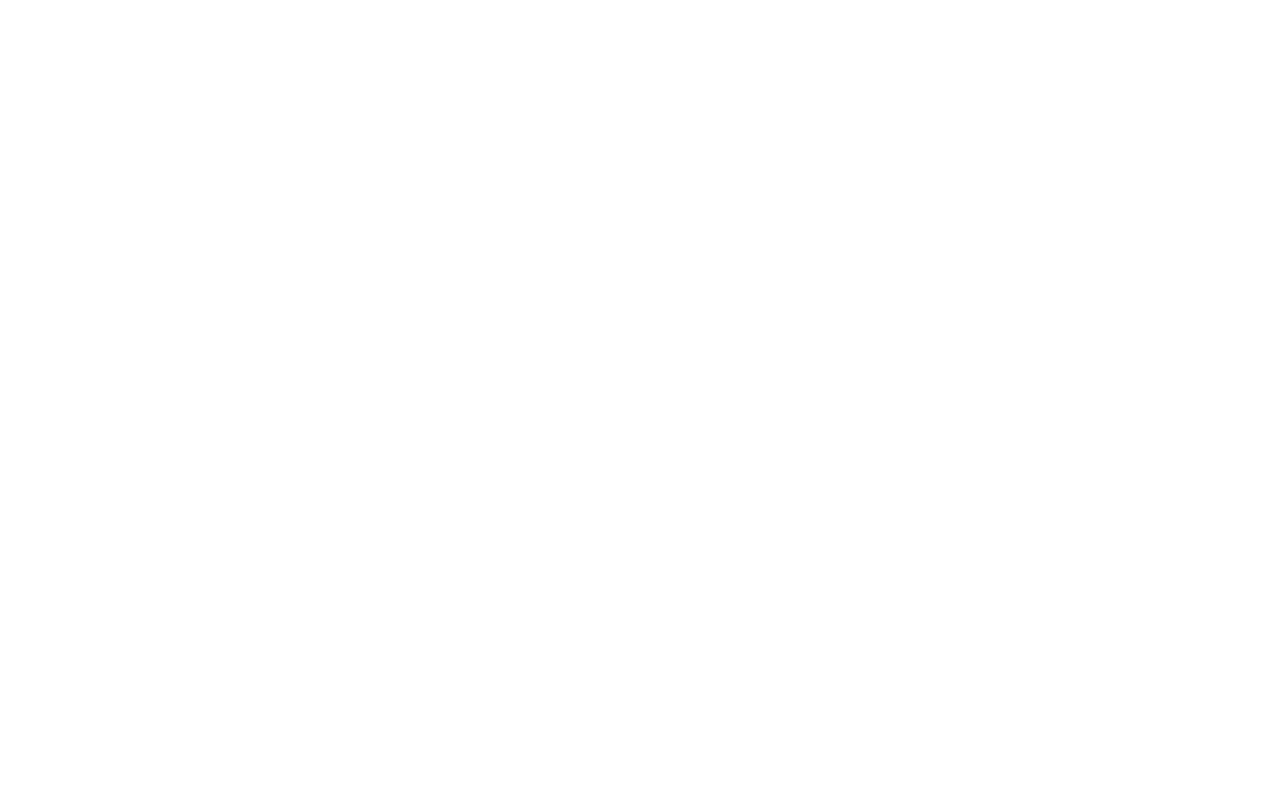
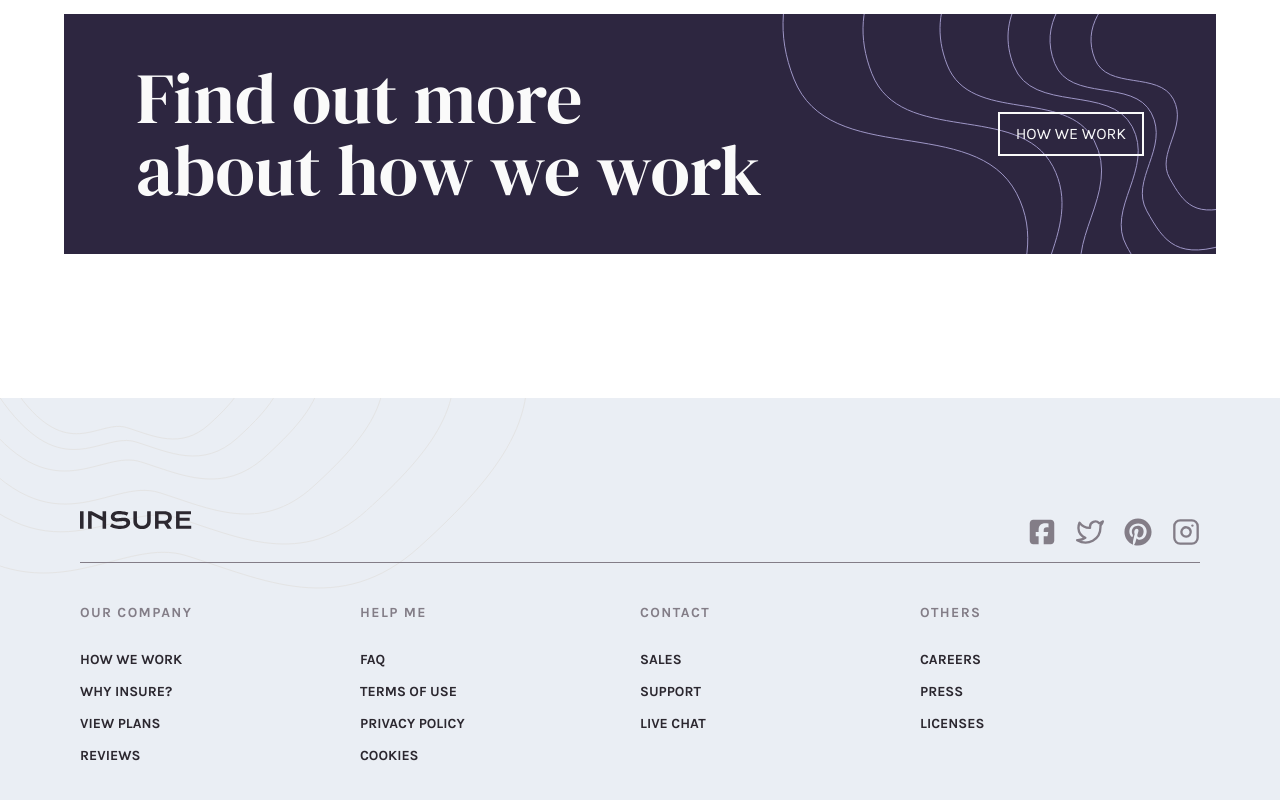
Before and after one commit to abok-cymk/insure-landing-page-master, a React (Vite) app: page / in a window 1280 px wide. Shown: the part 1274-2074 px from the top of the page. Before the commit the page ends 1192 px from the top, so only its background shows below. Built offline with nearby package versions, Linux system fonts and the light colour scheme.

Commit message:
fix layout, added blog cta section and footer

```diff
--- a/src/App.jsx
+++ b/src/App.jsx
@@ -1,3 +1,5 @@
+import BlogCTA from "./BlogCTA"
+import Footer from "./Footer"
 import Header from "./Header"
 import HowWeWork from "./HowWeWork"
 
@@ -5,11 +7,13 @@
   return (
     <>
       <Header />
-      <main>
+      <main className="px-6 mb-36">
         <HowWeWork />
+        <BlogCTA />
       </main>
+      <Footer />
     </>
-  )
+  );
 }
 
 export default App
--- /dev/null
+++ b/src/BlogCTA.jsx
@@ -0,0 +1,27 @@
+import { memo } from "react";
+import Button from "./components/Button";
+
+const BlogCTA = () => {
+  return (
+    <section className="max-w-6xl mx-auto bg-Blue-950 py-12 px-18 flex flex-col gap-3 sm:flex-row lg:flex-row items-center justify-between text-center sm:text-left lg:text-left mt-28 text-Gray-50 relative overflow-hidden">
+      {/* Right pattern */}
+      <picture className="absolute top-0 right-0 z-0">
+        <source
+          media="(min-width: 939px)"
+          srcSet="/bg-pattern-how-we-work-desktop.svg"
+        />
+        <source
+          media="(max-width: 768px)"
+          srcSet="/bg-pattern-how-we-work-mobile.svg"
+        />
+        <img src="/bg-pattern-how-we-work-desktop.svg" alt="" className="" />
+      </picture>
+      <h2 className="sm:max-w-sm lg:max-w-2xl text-2xl sm:text-4xl lg:text-7xl text-balance z-70">
+        Find out more about how we work
+      </h2>
+      <Button text="how we work" className="py-2 z-70" />
+    </section>
+  );
+}
+
+export default memo(BlogCTA);
--- /dev/null
+++ b/src/Footer.jsx
@@ -0,0 +1,72 @@
+import { FaPinterest } from "react-icons/fa";
+import { FaSquareFacebook } from "react-icons/fa6";
+import { FiInstagram, FiTwitter } from "react-icons/fi";
+
+const companyItems = {
+  "our company": ["how we work", "why insure?", "view plans", "reviews"],
+  "help me": ["faq", "terms of use", "privacy policy", "cookies"],
+  contact: ["sales", "support", "live chat"],
+  others: ["careers", "press", "licenses"],
+};
+
+const Footer = () => {
+  return (
+    <footer className="bg-Blue-500/20 relative overflow-hidden py-24 px-20">
+      <picture className="absolute left-0 top-0 z-0 -mt-10">
+        <source
+          media="(min-width: 939px)"
+          srcSet="/bg-pattern-footer-desktop.svg"
+        />
+        <source
+          media="(max-width: 768px)"
+          srcSet="/bg-pattern-footer-mobile.svg"
+        />
+        <img src="/bg-pattern-footer-desktop.svg" alt="" className="" />
+      </picture>
+      <div className="max-w-6xl mx-auto flex flex-col justify-between divide-y divide-Gray-700">
+        <div className="z-70 flex sm:flex-row flex-col items-center  justify-center sm:justify-start pb-4">
+          <a href="#">
+            <img src="/logo.svg" alt="INSURE" aria-label="INSURE" />
+          </a>
+          <ul className="flex gap-5 sm:ml-auto pt-6">
+            <li>
+              <FaSquareFacebook size={28} className="text-Gray-700 hover:text-Gray-950 transition-colors duration-500 cursor-pointer"/>
+            </li>
+            <li>
+              <FiTwitter size={28} className="text-Gray-700 hover:text-Gray-950 transition-colors duration-500 cursor-pointer"/>
+            </li>
+            <li>
+              <FaPinterest size={28} className="text-Gray-700 hover:text-Gray-950 transition-colors duration-500 cursor-pointer"/>
+            </li>
+            <li>
+              <FiInstagram size={28} className="text-Gray-700 hover:text-Gray-950 transition-colors duration-500 cursor-pointer"/>
+            </li>
+          </ul>
+        </div>
+        <div className="z-70 grid grid-cols-1 sm:grid-cols-3 lg:grid-cols-4 text-center sm:text-left lg:text-left pt-4">
+          {Object.entries(companyItems).map(([title, items]) => (
+            <div key={title} className="pt-6">
+              <p className="uppercase text-Gray-700 font-k700 text-sm tracking-widest mb-6">
+                {title}
+              </p>
+              <ul className="flex flex-col gap-2">
+                {items.map((item) => (
+                  <li key={item}>
+                    <a
+                      href="#"
+                      className="uppercase text-Gray-950 text-sm font-bold hover:underline"
+                    >
+                      {item}
+                    </a>
+                  </li>
+                ))}
+              </ul>
+            </div>
+          ))}
+        </div>
+      </div>
+    </footer>
+  );
+}
+
+export default Footer;
--- a/src/HowWeWork.jsx
+++ b/src/HowWeWork.jsx
@@ -21,7 +21,7 @@
 
 const HowWeWork = () => {
   return (
-  <section className="max-w-6xl mx-auto relative sm:px-10 lg:px-0 mt-28 sm:mt-32 lg:mt-48 mb-8">
+  <section className="max-w-6xl mx-auto relative sm:px-10 lg:px-0 mt-36 sm:mt-48 lg:mt-52 mb-8">
     <Line className="-top-10 max-sm:left-1/2 max-sm:-translate-x-1/2"/>
     <h2 className="text-4xl sm:text-6xl lg:text-7xl text-center sm:text-left lg:text-left">We're different</h2>
     <div className="grid grid-cols-1 sm:grid-cols-2 lg:grid-cols-3 gap-5 mt-10">
--- a/src/components/HowWeWorkCard.jsx
+++ b/src/components/HowWeWorkCard.jsx
@@ -8,7 +8,7 @@
         <h3 className="tracking-tight font-medium text-2xl text-Gray-950 my-2">
           {howWeWork}
         </h3>
-        <p className="text-base/6 font-k400 text-Gray-700">{body}</p>
+        <p className="text-base/6 font-k400 text-Gray-700 text-balance">{body}</p>
       </div>
     </div>
   );
--- a/src/components/Line.jsx
+++ b/src/components/Line.jsx
@@ -1,6 +1,6 @@
 const Line = ({ className }) => {
   return (
-    <div className={`h-[1px] w-48 absolute z-50 bg-Gray-700 ${className}`}/>
+    <div className={`h-[1.2px] w-32 absolute z-50 bg-Gray-700/50 ${className}`}/>
   );
 }
 
```
